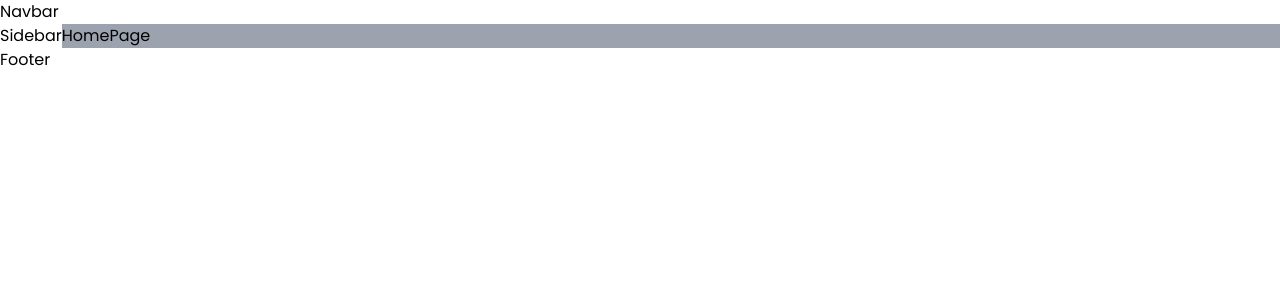
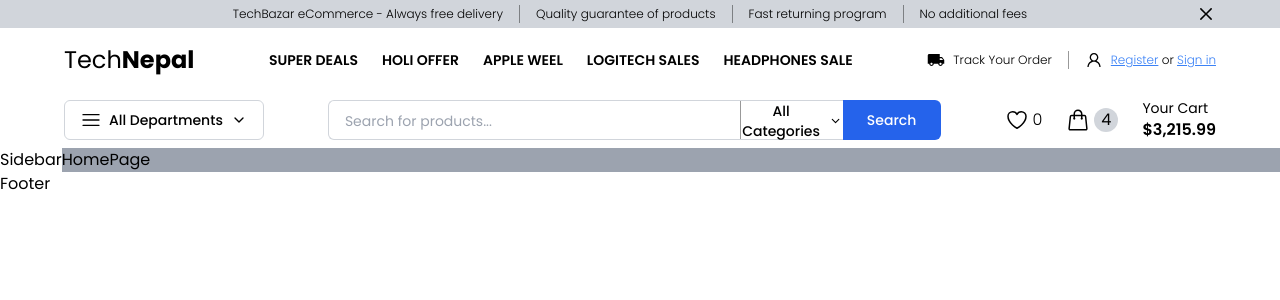
Before and after one commit to ojasggg/Project_Next13_Ecommerce, a Next.js app: page / in a window 1280 px wide. Shown: the top 300 px of the page. Built offline with nearby package versions, Linux system fonts and the light colour scheme.

Commit message:
Navbar Design Complete

```diff
--- a/src/components/Navbar.tsx
+++ /dev/null
@@ -1,7 +0,0 @@
-import React from "react";
-
-const Navbar = () => {
-  return <div>Navbar</div>;
-};
-
-export default Navbar;
--- /dev/null
+++ b/src/components/Navbar/Navbar.tsx
@@ -0,0 +1,16 @@
+import React from "react";
+import NavbarItems from "./NavbarItems";
+import NavbarSearch from "./NavbarSearch";
+import Topbar from "./Topbar";
+
+const Navbar = () => {
+  return (
+    <section>
+      <Topbar />
+      <NavbarItems />
+      <NavbarSearch />
+    </section>
+  );
+};
+
+export default Navbar;
--- /dev/null
+++ b/src/components/Navbar/NavbarItems.tsx
@@ -0,0 +1,80 @@
+import React from "react";
+import Link from "next/link";
+import { MdLocalShipping } from "react-icons/md";
+import { AiOutlineUser } from "react-icons/ai";
+
+interface navItem {
+  link: string;
+  title: string;
+}
+
+const navItem = [
+  {
+    link: "/super-deal",
+    title: "Super deals",
+  },
+  {
+    link: "/holi-offer",
+    title: "Holi Offer",
+  },
+  {
+    link: "/apple-week",
+    title: "Apple weel",
+  },
+  {
+    link: "/logitech-sales",
+    title: "logitech sales",
+  },
+  {
+    link: "/headphones-sales",
+    title: "Headphones Sale",
+  },
+];
+
+const NavbarItems = () => {
+  return (
+    <nav className="bg-white py-4 xl:py-6">
+      <div className="w-[90vw] mx-auto flex items-center justify-between">
+        <h1 className="text-2xl">
+          Tech<span className="font-bold">Nepal</span>
+        </h1>
+
+        <ul className="flex  space-x-6 xl:space-x-10 text-sm xl:text-base uppercase font-semibold">
+          {navItem.map((item) => (
+            <Link href={`${item.link}`}>
+              <li className="hover:text-orange-600 transition-all ease-out">
+                {item.title}
+              </li>
+            </Link>
+          ))}
+        </ul>
+
+        <ul className="font-light text-[12px] xl:text-base flex divide-x divide-black/40 space-x-4 ">
+          <Link href={"/track-your-order"}>
+            <li className="flex items-center space-x-2 hover:text-orange-600 transition-all ease-in">
+              <MdLocalShipping className="text-lg xl:text-xl" />
+              <p>Track Your Order</p>
+            </li>
+          </Link>
+
+          <li>
+            <div className="flex items-center space-x-2 pl-4">
+              <AiOutlineUser className="text-lg xl:text-xl" />
+              <p>
+                <Link href={"/register"}>
+                  <span className="underline text-blue-500">Register</span>
+                </Link>{" "}
+                or{" "}
+                <Link href={"/login"}>
+                  <span className="underline text-blue-500">Sign in</span>
+                </Link>
+              </p>
+            </div>
+          </li>
+        </ul>
+      </div>
+    </nav>
+  );
+};
+
+export default NavbarItems;
--- /dev/null
+++ b/src/components/Navbar/NavbarSearch.tsx
@@ -0,0 +1,63 @@
+import React from "react";
+import Link from "next/link";
+import { RxHamburgerMenu } from "react-icons/rx";
+import { FiChevronDown } from "react-icons/fi";
+import { HeartIcon, ShoppingBagIcon } from "@heroicons/react/24/outline";
+
+const NavbarSearch = () => {
+  return (
+    <nav className="w-full py-2">
+      <div className="w-[90vw] mx-auto flex h-10 xl:h-12 items-center space-x-16">
+        <button className="flex items-center space-x-2 border border-gray-300 h-full px-4 xl:px-6 rounded-md">
+          <RxHamburgerMenu size={20} />
+          <p className="text-sm font-medium">All Departments</p>
+          <FiChevronDown />
+        </button>
+        <div className="flex h-full flex-1">
+          <div className="h-full flex items-center space-x-4 flex-1 border border-gray-300 divide-x divide-black/40 rounded-l-md border-r-0">
+            <input
+              type="text"
+              placeholder="Search for products..."
+              className="bg-transparent w-full h-full outline-none border-none pl-4 placeholder:text-sm"
+            />
+            <button className="w-[26%] lg:w-[36%] h-full">
+              <div className="flex items-center justify-center space-x-2">
+                <p className="text-sm font-medium">All Categories</p>
+                <FiChevronDown />
+              </div>
+            </button>
+          </div>
+          <button className="bg-blue-600 text-white text-sm font-medium h-full w-[16%] rounded-r-md">
+            Search
+          </button>
+        </div>
+        <div className="flex space-x-6 xl:space-x-10">
+          <div className="flex items-center hover:text-pink-500 transition-all ease-out">
+            <Link href={"/liked"}>
+              <div className="flex items-center space-x-1">
+                <HeartIcon className="w-6 h-6" />
+                <p className="text-base font-light">0</p>
+              </div>
+            </Link>
+          </div>
+          <div className="flex items-center hover:text-orange-600 transition-all ease-out">
+            <Link href={"/cart"}>
+              <div className="flex items-center space-x-1">
+                <ShoppingBagIcon className="w-6 h-6" />
+                <p className="rounded-full bg-gray-300 w-6 h-6 flex items-center justify-center">
+                  4
+                </p>
+              </div>
+            </Link>
+          </div>
+          <div className="flex flex-col leading-tight">
+            <p className="text-sm ">Your Cart</p>
+            <p className="text-base xl:text-lg font-semibold">$3,215.99</p>
+          </div>
+        </div>
+      </div>
+    </nav>
+  );
+};
+
+export default NavbarSearch;
--- a/src/components/Navbar/Topbar.tsx
+++ b/src/components/Navbar/Topbar.tsx
@@ -7,7 +7,7 @@ const Topbar = () => {
     const [close, setClose] = useState<boolean>(false);
   return (
     <section className={`w-full bg-gray-300 py-1 ${ close && "hidden" } `}>
-      <div className="flex items-center m-auto w-[85vw]">
+      <div className="flex items-center m-auto w-[90vw]">
         <div className="mx-auto">
           <ul className="flex items-center text-[12px] font-light space-x-4 divide-x divide-black/40">
             <li>TechBazar eCommerce - Always free delivery</li>
--- a/src/components/index.ts
+++ b/src/components/index.ts
@@ -1,3 +1,3 @@
 export { default as Sidebar } from "./Sidebar";
-export { default as Navbar } from "./Navbar";
+export { default as Navbar } from "./Navbar/Navbar";
 export { default as Footer } from "./Footer";
```
